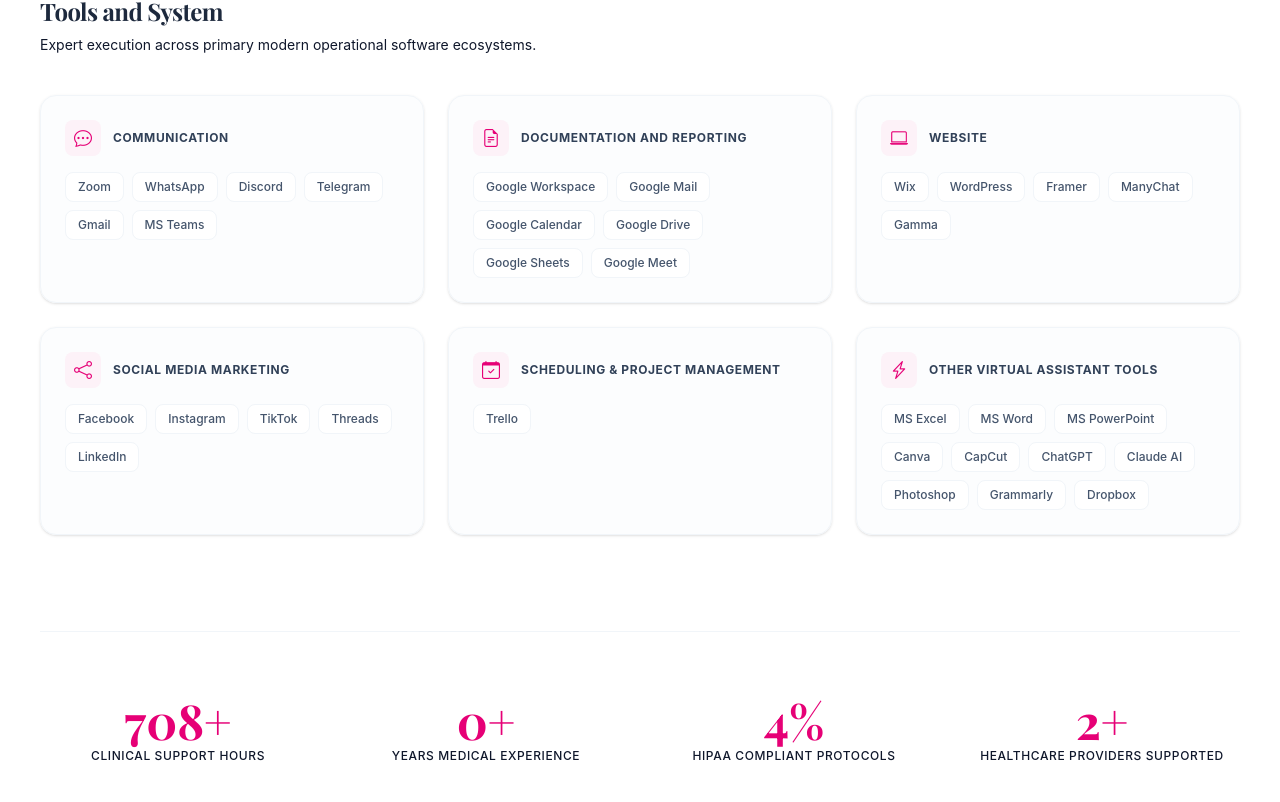
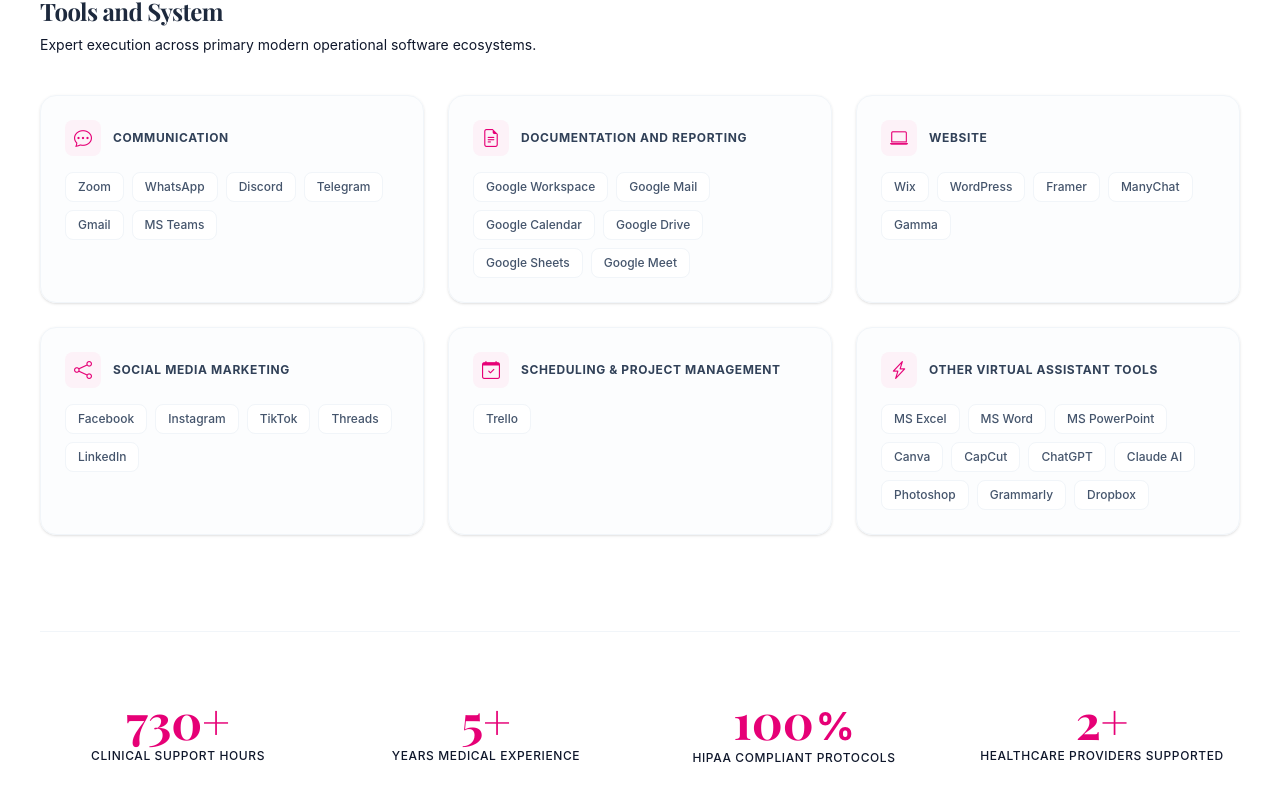
Before and after one commit to Snow-prog-14/angelicaaljas, a React (Vite) app: page / in a window 1280 px wide. Shown: the part 1841-2643 px from the top of the page. Built offline with nearby package versions, Linux system fonts and the light colour scheme; a web font is replaced by a local one.

Commit message:
accessible to phones

```diff
--- a/src/app/App.tsx
+++ b/src/app/App.tsx
@@ -1,7 +1,6 @@
 import image_ikang from "../imports/ikang.jpg";
 import React, { useState, useEffect, useRef, FormEvent } from "react";
-import { motion, AnimatePresence, useScroll, useTransform } from "framer-motion";
-import { useInView } from "react-intersection-observer";
+import { motion, AnimatePresence, useScroll, useTransform, useInView } from "framer-motion";
 import {
   Mail, Instagram, Linkedin, Twitter,
   Star, Check, ArrowRight, Menu, X, ChevronLeft, ChevronRight,
@@ -192,11 +191,22 @@
   },
 ];
 
-const STATS = [
-  { val: 15000, suf: "+", label: "Clinical Support Hours" },
-  { val: 5, suf: "+", label: "Years Medical Experience" },
-  { val: 100, suf: "%", label: "HIPAA Compliant Protocols" },
-  { val: 50, suf: "+", label: "Healthcare Providers Supported" },
+interface StatItem {
+  val: number;
+  suf: string;
+  label: string;
+}
+
+interface ProgressProps {
+  name: string;
+  pct: number;
+}
+
+const STATS: StatItem[] = [
+  { val: 730, suf: "+", label: "CLINICAL SUPPORT HOURS" },
+  { val: 5, suf: "+", label: "YEARS MEDICAL EXPERIENCE" },
+  { val: 100, suf: "%", label: "HIPAA COMPLIANT PROTOCOLS" },
+  { val: 2, suf: "+", label: "HEALTHCARE PROVIDERS SUPPORTED" },
 ];
 
 const BENEFITS = [
@@ -257,7 +267,7 @@
 const PINK_GRAD = "linear-gradient(135deg, #ec4899 0%, #be185d 100%)";
 
 // Safe image parser helper to fix Vite development type assertion issues
-const resolveImageSrc = (imgAsset: any): string => {
+const resolveImageSrc = (imgAsset: string | { src: string } | null | undefined): string => {
   if (typeof imgAsset === 'string') return imgAsset;
   return imgAsset?.src || '';
 };
@@ -285,17 +295,26 @@
     return () => clearInterval(id);
   }, [inView, target]);
 
-  return <span ref={ref}>{n.toLocaleString()}{suffix}</span>;
+  return (
+    <span ref={ref} className="inline-flex items-baseline">
+      <span>{n.toLocaleString()}</span>
+      {suffix && (
+        <span className={suffix === "%" ? "inline-block align-baseline text-[0.8em] font-sans ml-0.5" : "inline-block"}>
+          {suffix}
+        </span>
+      )}
+    </span>
+  );
 }
 
-function SkillBar({ name, pct }: { name: string; pct: number }) {
-  const ref = useRef(null);
+function SkillBar({ name, pct }: ProgressProps) {
+  const ref = useRef<HTMLDivElement>(null);
   const inView = useInView(ref, { once: false, amount: 0.1 });
   return (
     <div ref={ref} className="mb-5">
-      <div className="flex justify-between mb-1.5">
-        <span className="text-sm font-medium text-foreground">{name}</span>
-        <span className="text-sm text-muted-foreground">{pct}%</span>
+      <div className="flex justify-between items-start gap-4 mb-1.5 text-xs sm:text-sm">
+        <span className="font-medium text-foreground">{name}</span>
+        <span className="text-muted-foreground shrink-0">{pct}%</span>
       </div>
       <div className="h-1.5 rounded-full bg-pink-50 overflow-hidden">
         <motion.div
@@ -353,7 +372,7 @@
             <p className="text-[10px] tracking-[0.2em] uppercase text-muted-foreground group-hover:text-pink-600 transition-colors">Medical Virtual Assistant</p>
           </button>
 
-          <div className="hidden md:flex items-center gap-7">
+          <div className="hidden lg:flex items-center gap-7">
             {NAV_LINKS.map((l) => (
               <button key={l.href} onClick={() => goto(l.href)} className="text-sm text-muted-foreground hover:text-foreground transition-colors font-medium relative group">
                 {l.label}
@@ -364,13 +383,13 @@
 
           <button
             onClick={onOpenContact}
-            className="hidden md:flex items-center gap-2 px-5 py-2.5 rounded-full text-white text-sm font-medium transition-all duration-300 hover:-translate-y-0.5 hover:shadow-lg hover:shadow-pink-200/40"
+            className="hidden lg:flex items-center gap-2 px-5 py-2.5 rounded-full text-white text-sm font-medium transition-all duration-300 hover:-translate-y-0.5 hover:shadow-lg hover:shadow-pink-200/40"
             style={{ background: PINK_GRAD }}
           >
             Schedule Consultation <ArrowRight size={14} />
           </button>
 
-          <button className="md:hidden p-2 text-foreground" onClick={() => setOpen(!open)} aria-label="Toggle menu">
+          <button className="lg:hidden p-2 text-foreground" onClick={() => setOpen(!open)} aria-label="Toggle menu">
             {open ? <X size={22} /> : <Menu size={22} />}
           </button>
         </div>
@@ -383,7 +402,7 @@
             animate={{ opacity: 1, y: 0 }}
             exit={{ opacity: 0, y: -12 }}
             transition={{ duration: 0.22 }}
-            className="fixed top-[72px] left-0 right-0 z-40 p-6 flex flex-col gap-4 md:hidden"
+            className="fixed top-[72px] left-0 right-0 z-40 p-6 flex flex-col gap-4 lg:hidden"
             style={{ background: "rgba(255,255,255,0.97)", backdropFilter: "blur(20px)", borderBottom: "1px solid rgba(236,72,153,0.2)" }}
           >
             {NAV_LINKS.map((l, i) => (
@@ -412,7 +431,7 @@
 // HERO
 // ─────────────────────────────────────────────
 function Hero() {
-  const ref = useRef(null);
+  const ref = useRef<HTMLElement>(null);
   const { scrollYProgress } = useScroll({ target: ref, offset: ["start start", "end start"] });
   const blob1Y = useTransform(scrollYProgress, [0, 1], [0, -90]);
   const blob2Y = useTransform(scrollYProgress, [0, 1], [0, -50]);
@@ -511,13 +530,14 @@
       <div className="max-w-7xl mx-auto px-6 lg:px-10">
         <div className="grid lg:grid-cols-2 gap-20 items-center mb-24">
           <motion.div
-            className="relative"
+            className="relative max-w-md mx-auto lg:max-w-none w-full"
             variants={FADE_UP_VARIANTS}
             initial="hidden"
             whileInView="visible"
-viewport={{ once: true, amount: 0.25 }}          >
+            viewport={{ once: true, amount: 0.25 }}
+          >
             <div className="absolute inset-0 translate-x-4 translate-y-4 rounded-3xl border-2 border-dashed pointer-events-none" style={{ borderColor: "rgba(236,72,153,0.2)" }} />
-            <div className="relative rounded-3xl overflow-hidden aspect-[4/5]" style={{ background: "#fff5f7", boxShadow: "0 24px 60px rgba(236,72,153,0.14)" }}>
+            <div className="relative rounded-3xl overflow-hidden aspect-[4/5] w-full" style={{ background: "#fff5f7", boxShadow: "0 24px 60px rgba(236,72,153,0.14)" }}>
               <img src={resolveImageSrc(image_ikang)} alt="Angelica Aljas Profile" className="w-full h-full object-cover" />
             </div>
           </motion.div>
@@ -587,11 +607,12 @@
         </motion.div>
 
         <motion.div
-          className="grid grid-cols-2 md:grid-cols-4 gap-8 mt-24 border-t border-slate-100 pt-16"
+          className="grid grid-cols-1 sm:grid-cols-2 lg:grid-cols-4 gap-y-10 gap-x-6 lg:gap-8 mt-24 border-t border-slate-100 pt-16"
           variants={STAGGER_CONTAINER}
           initial="hidden"
           whileInView="visible"
-viewport={{ once: true, amount: 0.25 }}        >
+          viewport={{ once: true, amount: 0.25 }}
+        >
           {STATS.map((st, idx) => (
             <motion.div key={idx} className="text-center" variants={FADE_UP_VARIANTS}>
               <p className="text-4xl md:text-5xl font-bold text-pink-600 mb-1" style={{ fontFamily: "'Playfair Display', serif" }}>
```
